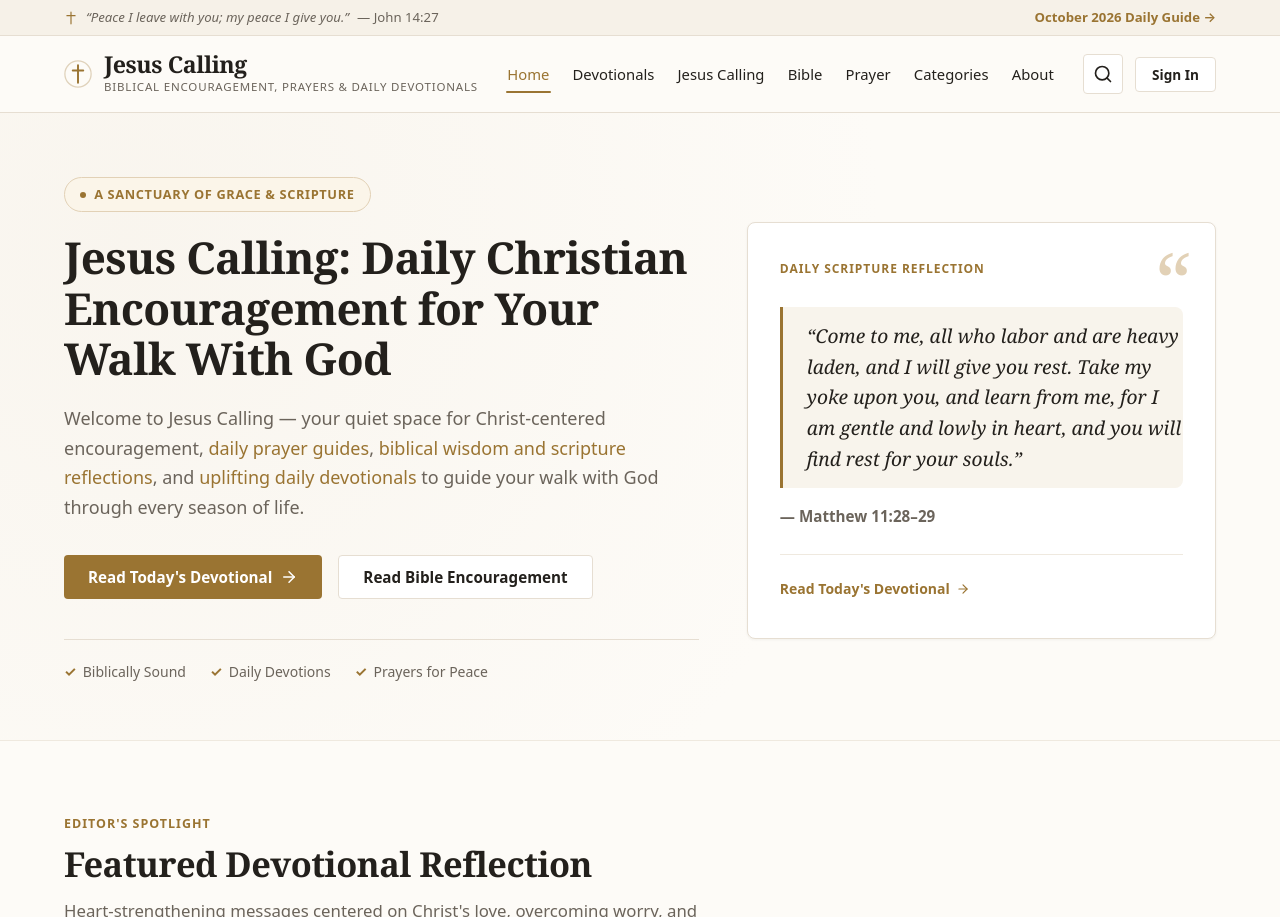
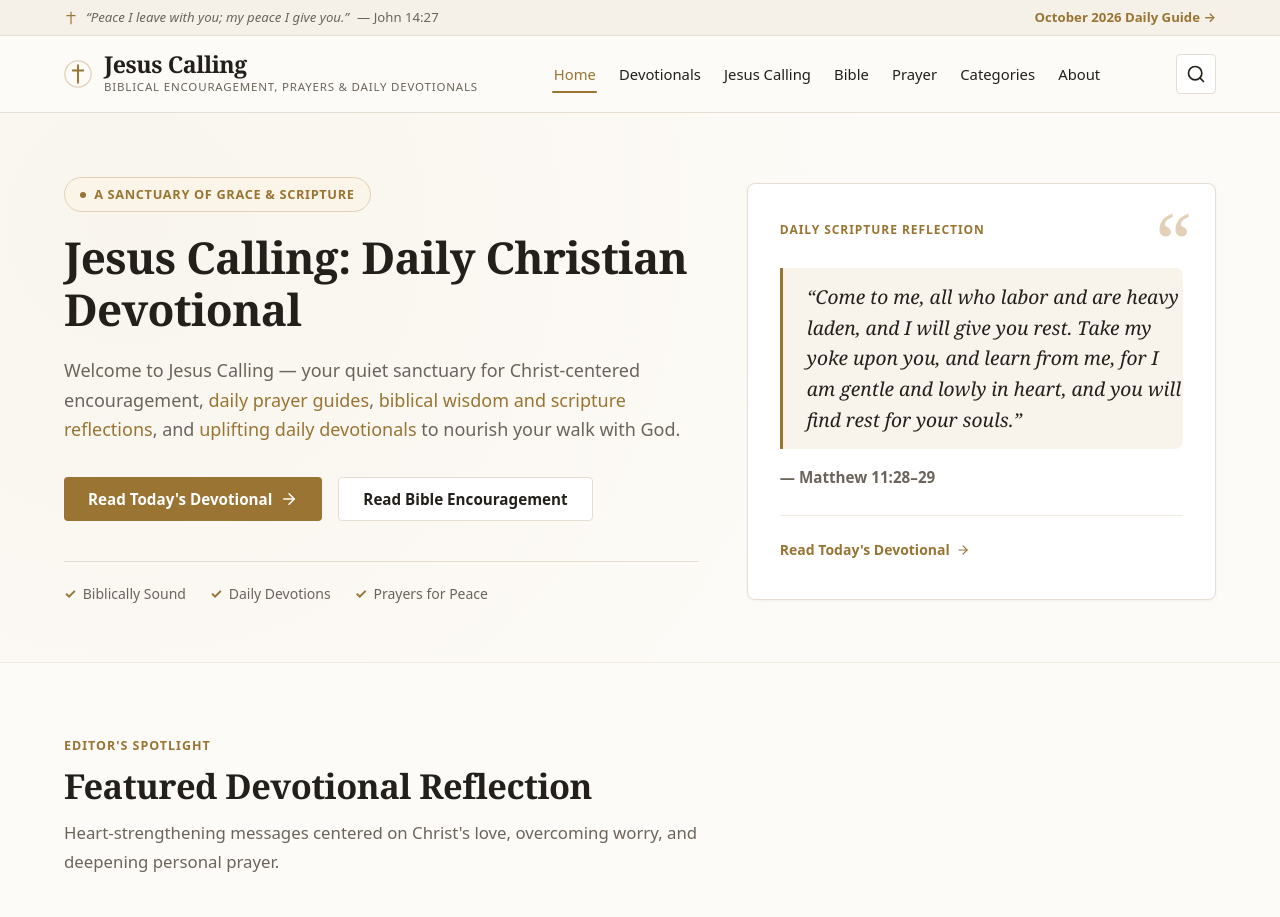
Before and after one commit to biblecalling/biblecalling.github.io, a Jekyll site: the page built from index.html, in a window 1280 px wide and 1400 px high, cut to the strip 0-917 px from the top of the window. Built offline with Jekyll 4.4.1, drawn with Linux system fonts in a browser that asks for light colours; some of the changed text lies outside the part shown.

Commit message:
Enhance UI/UX: header navigation, homepage hierarchy, and mobile responsive typography

```diff
--- a/_includes/header.html
+++ b/_includes/header.html
@@ -40,7 +40,7 @@
       </ul>
     </nav>
 
-    <!-- Header Actions (Search, Account & Mobile Toggle) -->
+    <!-- Header Actions (Search & Mobile Toggle) -->
     <div class="header-actions">
       <a href="{{ site.baseurl }}/search/" class="search-btn" aria-label="Search articles" title="Search articles">
         <svg width="20" height="20" viewBox="0 0 24 24" fill="none" stroke="currentColor" stroke-width="2" stroke-linecap="round" stroke-linejoin="round" aria-hidden="true">
@@ -48,11 +48,6 @@
           <line x1="21" y1="21" x2="16.65" y2="16.65"></line>
         </svg>
       </a>
-
-      <!-- Account / Sign In State Button -->
-      <button type="button" class="btn-nav-auth" id="nav-auth-btn" aria-label="Account / Sign In">
-        Sign In
-      </button>
 
       <!-- Mobile Hamburger Button -->
       <button type="button" class="mobile-toggle" id="mobile-toggle" aria-expanded="false" aria-controls="mobile-menu" aria-label="Toggle navigation menu">
@@ -88,7 +83,6 @@
         <li><a href="{{ site.baseurl }}/blog/">All Articles</a></li>
         <li><a href="{{ site.baseurl }}/about/">About Us</a></li>
         <li><a href="{{ site.baseurl }}/search/">Search Reflections</a></li>
-        <li class="mobile-auth-item"><a href="#comments-section" id="mobile-auth-btn">Sign In / Account</a></li>
       </ul>
     </nav>
     <div class="mobile-menu-footer">
--- a/_layouts/home.html
+++ b/_layouts/home.html
@@ -11,10 +11,10 @@
         <span>A Sanctuary of Grace &amp; Scripture</span>
       </div>
       <h1 id="hero-heading" class="hero-title">
-        Jesus Calling: Daily Christian Encouragement for Your Walk With God
+        Jesus Calling: Daily Christian Devotional
       </h1>
       <p class="hero-description">
-        Welcome to {{ site.title }} &mdash; your quiet space for Christ-centered encouragement, <a href="{{ site.baseurl }}/prayer/">daily prayer guides</a>, <a href="{{ site.baseurl }}/bible/">biblical wisdom and scripture reflections</a>, and <a href="{{ site.baseurl }}/devotionals/">uplifting daily devotionals</a> to guide your walk with God through every season of life.
+        Welcome to {{ site.title }} &mdash; your quiet sanctuary for Christ-centered encouragement, <a href="{{ site.baseurl }}/prayer/">daily prayer guides</a>, <a href="{{ site.baseurl }}/bible/">biblical wisdom and scripture reflections</a>, and <a href="{{ site.baseurl }}/devotionals/">uplifting daily devotionals</a> to nourish your walk with God.
       </p>
       <div class="hero-actions">
         <a href="{{ site.posts.first.url | relative_url }}" class="btn btn-primary">
@@ -178,80 +178,7 @@
   </div>
 </section>
 
-<!-- 4. Bible Encouragement Spotlight Section -->
-<section class="section section-bible-spotlight" style="background-color: var(--color-bg-alt); padding: 4rem 0;">
-  <div class="container">
-    <div class="section-header text-center">
-      <div class="section-kicker">God's Unchanging Word</div>
-      <h2 class="section-title">Foundations of Scripture &amp; Peace</h2>
-      <p class="section-subtitle">Anchor your soul in eternal truths that never fail, even in life's heaviest seasons.</p>
-    </div>
-
-    <div class="scripture-highlight" style="max-width: 780px; margin: 0 auto 2rem;">
-      <div class="scripture-highlight-title">Scripture Anchor</div>
-      <blockquote class="scripture-highlight-text">
-        &ldquo;Trust in the LORD with all thine heart; and lean not unto thine own understanding. In all thy ways acknowledge him, and he shall direct thy paths.&rdquo;
-      </blockquote>
-      <div class="scripture-highlight-ref">&mdash; Proverbs 3:5&ndash;6 (KJV)</div>
-    </div>
-
-    <div style="text-align: center;">
-      <a href="{{ site.baseurl }}/bible/" class="btn btn-secondary">Explore More Bible Verses &amp; Studies &rarr;</a>
-    </div>
-  </div>
-</section>
-
-<!-- 5. Prayer Section Spotlight -->
-<section class="section section-prayer-spotlight" style="padding: 4rem 0;">
-  <div class="container">
-    <div style="max-width: 780px; margin: 0 auto;">
-      <div class="prayer-box">
-        <div class="prayer-box-title">A Quiet Prayer for Today</div>
-        <p style="font-size: 1.15rem; line-height: 1.7; font-style: italic;">
-          &ldquo;Lord Jesus, when my heart is overwhelmed, lead me to the rock that is higher than I. Quiet my anxious thoughts with Your peace, give me grace to surrender what I cannot control, and walk with me through every moment of this day. Amen.&rdquo;
-        </p>
-      </div>
-      <div style="text-align: center; margin-top: 1.5rem;">
-        <a href="{{ site.baseurl }}/prayer/" class="btn-text-link font-bold">Discover More Daily Prayers and How-to-Pray Guides &rarr;</a>
-      </div>
-    </div>
-  </div>
-</section>
-
-<!-- 6. Newsletter Signup Section -->
-<section class="section section-newsletter" style="padding: 3rem 0;">
-  <div class="container">
-    {% include newsletter.html %}
-  </div>
-</section>
-
-<!-- 7. About the Site & Author Summary -->
-<section class="section section-about-summary" style="background-color: var(--color-bg-alt); padding: 4rem 0;">
-  <div class="container" style="max-width: 800px;">
-    <div class="section-header text-center">
-      <div class="section-kicker">Our Calling</div>
-      <h2 class="section-title">About {{ site.title }}</h2>
-      <p class="section-subtitle">
-        We are an independent Christian editorial ministry dedicated to sharing Christ's love, <a href="{{ site.baseurl }}/bible/">biblical encouragement</a>, and <a href="{{ site.baseurl }}/devotionals/">daily devotions</a> to help believers draw closer to Jesus through Scripture.
-      </p>
-    </div>
-
-    {% include author-bio.html %}
-
-    <div style="text-align: center; margin-top: 2rem;">
-      <a href="{{ site.baseurl }}/about/" class="btn btn-secondary">Learn More About Our Ministry &rarr;</a>
-    </div>
-  </div>
-</section>
-
-<!-- YouTube Prayer Section -->
-<section class="section section-home-youtube" style="padding: 1.5rem 0 3rem; background-color: var(--color-bg);">
-  <div class="container" style="max-width: 820px;">
-    {% include youtube-prayer.html %}
-  </div>
-</section>
-
-<!-- 8. Latest Articles Grid -->
+<!-- 4. Recent Devotionals / Latest Articles Grid -->
 <section class="section section-latest" id="latest-articles" aria-labelledby="latest-heading">
   <div class="container">
     <div class="section-header-flex">
@@ -279,3 +206,76 @@
     </div>
   </div>
 </section>
+
+<!-- 5. Bible Encouragement Spotlight Section -->
+<section class="section section-bible-spotlight" style="background-color: var(--color-bg-alt); padding: 4rem 0;">
+  <div class="container">
+    <div class="section-header text-center">
+      <div class="section-kicker">God's Unchanging Word</div>
+      <h2 class="section-title">Foundations of Scripture &amp; Peace</h2>
+      <p class="section-subtitle">Anchor your soul in eternal truths that never fail, even in life's heaviest seasons.</p>
+    </div>
+
+    <div class="scripture-highlight" style="max-width: 780px; margin: 0 auto 2rem;">
+      <div class="scripture-highlight-title">Scripture Anchor</div>
+      <blockquote class="scripture-highlight-text">
+        &ldquo;Trust in the LORD with all thine heart; and lean not unto thine own understanding. In all thy ways acknowledge him, and he shall direct thy paths.&rdquo;
+      </blockquote>
+      <div class="scripture-highlight-ref">&mdash; Proverbs 3:5&ndash;6 (KJV)</div>
+    </div>
+
+    <div style="text-align: center;">
+      <a href="{{ site.baseurl }}/bible/" class="btn btn-secondary">Explore More Bible Verses &amp; Studies &rarr;</a>
+    </div>
+  </div>
+</section>
+
+<!-- 6. Prayer Section Spotlight -->
+<section class="section section-prayer-spotlight" style="padding: 4rem 0;">
+  <div class="container">
+    <div style="max-width: 780px; margin: 0 auto;">
+      <div class="prayer-box">
+        <div class="prayer-box-title">A Quiet Prayer for Today</div>
+        <p style="font-size: 1.15rem; line-height: 1.7; font-style: italic;">
+          &ldquo;Lord Jesus, when my heart is overwhelmed, lead me to the rock that is higher than I. Quiet my anxious thoughts with Your peace, give me grace to surrender what I cannot control, and walk with me through every moment of this day. Amen.&rdquo;
+        </p>
+      </div>
+      <div style="text-align: center; margin-top: 1.5rem;">
+        <a href="{{ site.baseurl }}/prayer/" class="btn-text-link font-bold">Discover More Daily Prayers and How-to-Pray Guides &rarr;</a>
+      </div>
+    </div>
+  </div>
+</section>
+
+<!-- 7. Newsletter Signup Section -->
+<section class="section section-newsletter" style="padding: 3rem 0;">
+  <div class="container">
+    {% include newsletter.html %}
+  </div>
+</section>
+
+<!-- 8. About the Site & Author Summary -->
+<section class="section section-about-summary" style="background-color: var(--color-bg-alt); padding: 4rem 0;">
+  <div class="container" style="max-width: 800px;">
+    <div class="section-header text-center">
+      <div class="section-kicker">Our Calling</div>
+      <h2 class="section-title">About {{ site.title }}</h2>
+      <p class="section-subtitle">
+        We are an independent Christian editorial ministry dedicated to sharing Christ's love, <a href="{{ site.baseurl }}/bible/">biblical encouragement</a>, and <a href="{{ site.baseurl }}/devotionals/">daily devotions</a> to help believers draw closer to Jesus through Scripture.
+      </p>
+    </div>
+
+    {% include author-bio.html %}
+
+    <div style="text-align: center; margin-top: 2rem;">
+      <a href="{{ site.baseurl }}/about/" class="btn btn-secondary">Learn More About Our Ministry &rarr;</a>
+    </div>
+  </div>
+</section>
+
+<!-- 9. YouTube Prayer Section -->
+<section class="section section-home-youtube" style="padding: 1.5rem 0 3rem; background-color: var(--color-bg);">
+  <div class="container" style="max-width: 820px;">
+    {% include youtube-prayer.html %}
+  </div>
+</section>
--- a/assets/css/style.css
+++ b/assets/css/style.css
@@ -66,6 +66,7 @@
   font-size: 16px;
   scroll-behavior: smooth;
   -webkit-text-size-adjust: 100%;
+  overflow-x: hidden;
 }
 
 body {
@@ -79,6 +80,7 @@
   flex-direction: column;
   -webkit-font-smoothing: antialiased;
   -moz-osx-font-smoothing: grayscale;
+  overflow-x: hidden;
 }
 
 img, picture, svg {
@@ -102,6 +104,11 @@
   cursor: pointer;
   border: none;
   background: none;
+}
+
+:focus-visible {
+  outline: 2px solid var(--color-accent);
+  outline-offset: 3px;
 }
 
 ul, ol {
@@ -517,9 +524,12 @@
 
   .search-btn,
   .mobile-toggle {
-    width: 38px;
-    height: 38px;
-    padding: 6px;
+    min-width: 44px;
+    min-height: 44px;
+    padding: 10px;
+    display: inline-flex;
+    align-items: center;
+    justify-content: center;
   }
 }
 
@@ -530,9 +540,9 @@
 
   .search-btn,
   .mobile-toggle {
-    width: 34px;
-    height: 34px;
-    padding: 5px;
+    min-width: 44px;
+    min-height: 44px;
+    padding: 10px;
   }
 }
 
@@ -597,7 +607,12 @@
 
 .mobile-close {
   color: var(--color-text-main);
-  padding: 0.25rem;
+  padding: 0.5rem;
+  min-width: 44px;
+  min-height: 44px;
+  display: inline-flex;
+  align-items: center;
+  justify-content: center;
 }
 
 .mobile-nav-list {
@@ -682,16 +697,16 @@
 }
 
 .hero-title {
-  font-size: 2.75rem;
+  font-size: clamp(2rem, 5vw, 2.75rem);
   font-weight: 700;
-  line-height: 1.15;
+  line-height: 1.18;
   margin-bottom: 1.25rem;
   color: var(--color-text-main);
 }
 
 @media (max-width: 600px) {
   .hero-title {
-    font-size: 2rem;
+    font-size: clamp(1.75rem, 6vw, 2.15rem);
   }
 }
 
@@ -1256,14 +1271,14 @@
 }
 
 .article-title {
-  font-size: 2.75rem;
-  line-height: 1.2;
+  font-size: clamp(1.9rem, 5vw, 2.75rem);
+  line-height: 1.22;
   margin-bottom: 1.25rem;
 }
 
 @media (max-width: 600px) {
   .article-title {
-    font-size: 2rem;
+    font-size: clamp(1.65rem, 6vw, 2.1rem);
   }
 }
 
```
